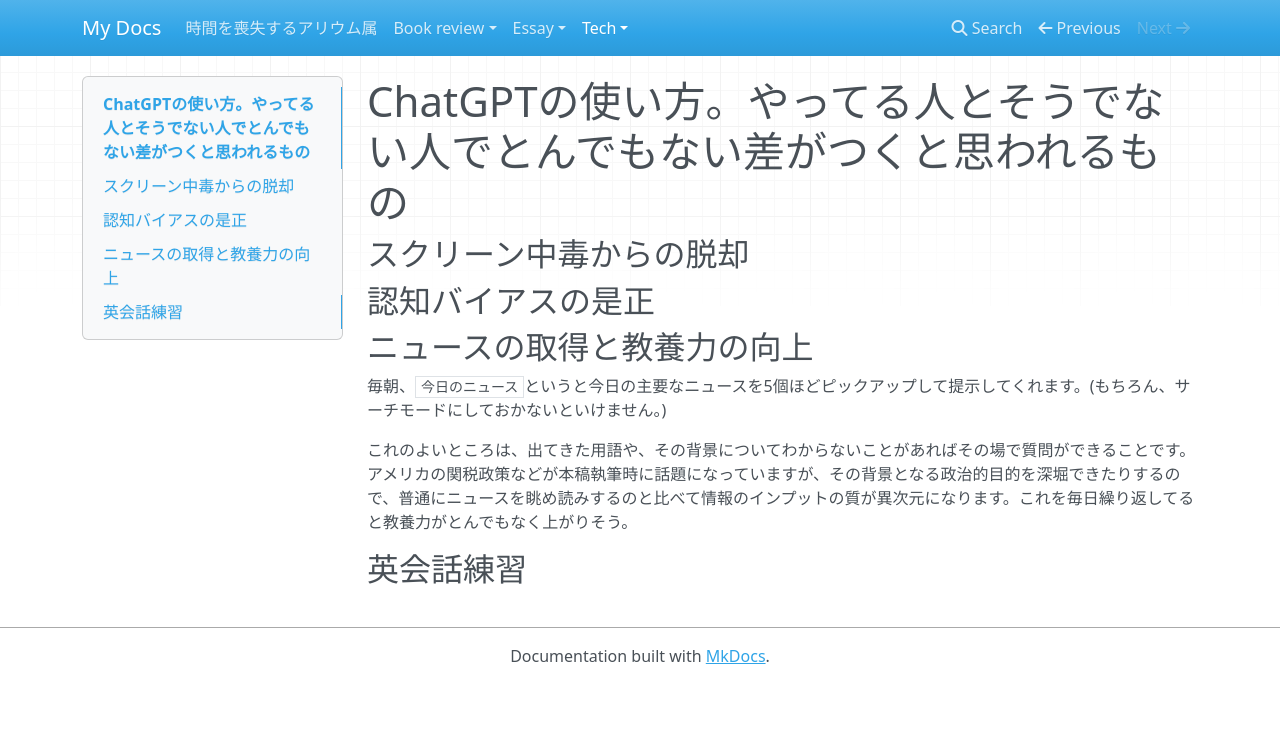
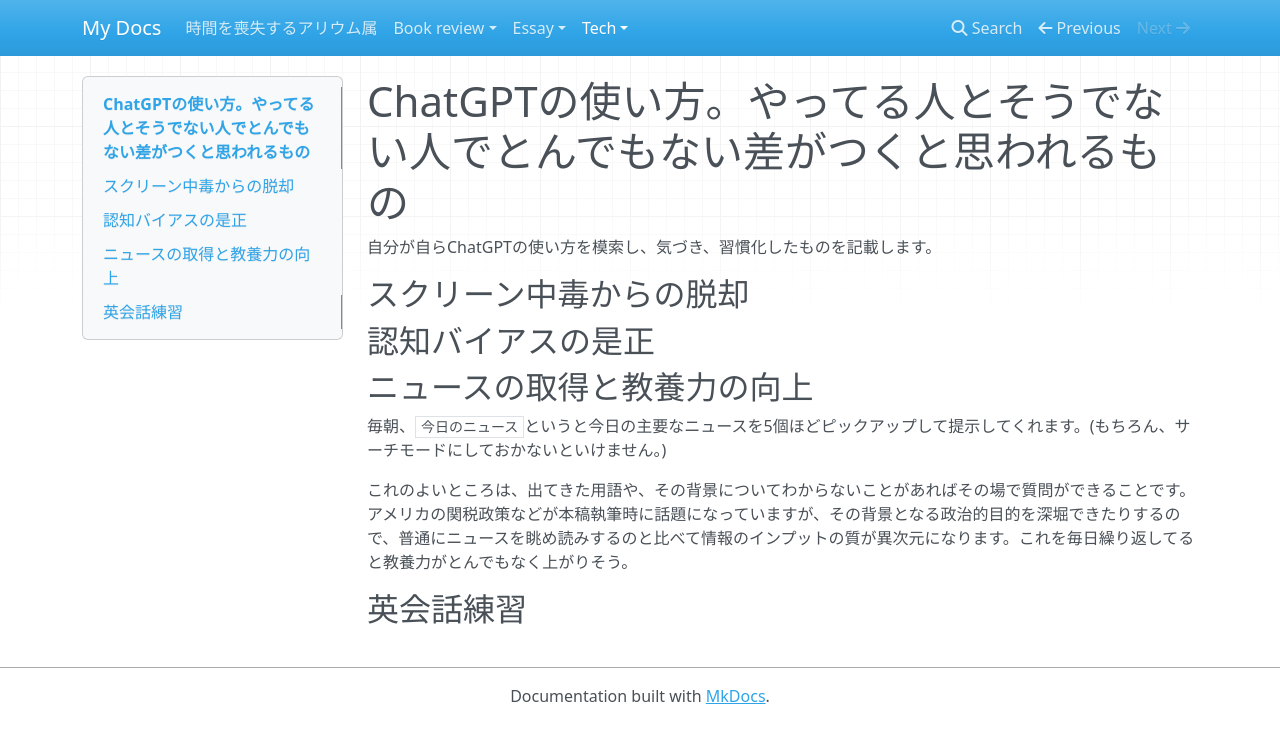
Before and after one commit to kunihiroka/allium, an MkDocs documentation site: the page built from docs/tech/003/003.md, in a window 1280 px wide. Shown: the top 743 px of the page. Built offline with MkDocs 1.6.1, drawn with Linux system fonts in a browser that asks for light colours; nearby versions of some CDN libraries.

Commit message:
commit from Lubuntu

```diff
--- a/docs/tech/003/003.md
+++ b/docs/tech/003/003.md
@@ -1,4 +1,7 @@
 # ChatGPTの使い方。やってる人とそうでない人でとんでもない差がつくと思われるもの
+
+自分が自らChatGPTの使い方を模索し、気づき、習慣化したものを記載します。
+
 ## スクリーン中毒からの脱却
 
 ## 認知バイアスの是正
```
